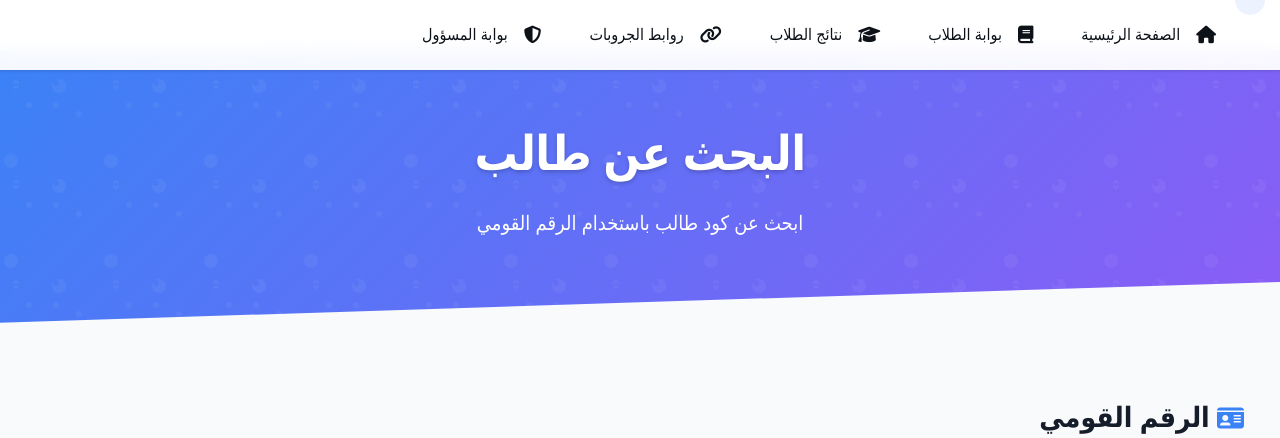
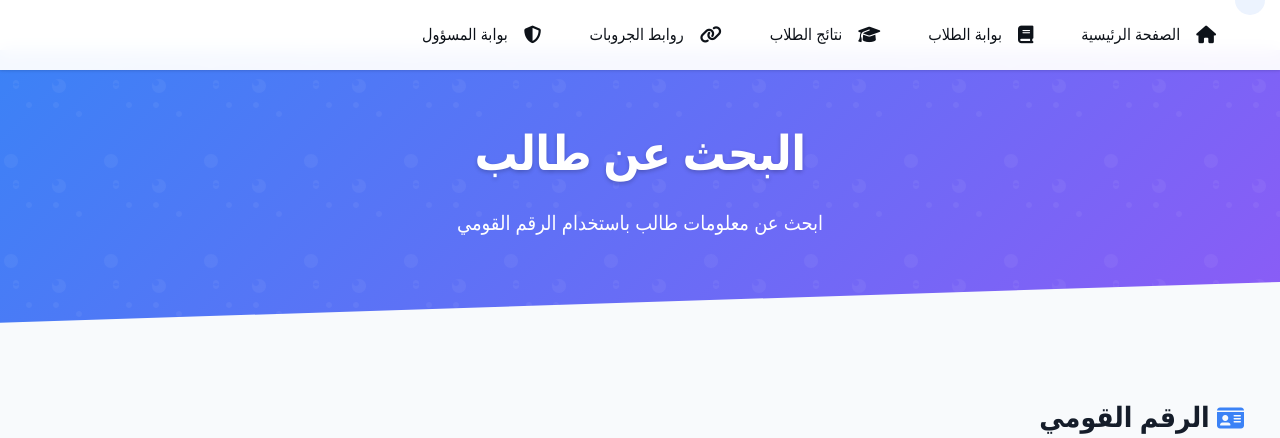
Before and after one commit to iChiwi/fciportal, a PHP site: page /studentcode/home.php in a window 1280 px wide. Shown: the top 438 px of the page. Run offline with PHP 8.4, Linux system fonts and the light colour scheme.

Commit message:
update: page description

```diff
--- a/studentcode/home.php
+++ b/studentcode/home.php
@@ -61,7 +61,7 @@
     <header>
         <div class="header-content">
             <h1>البحث عن طالب</h1>
-            <p>ابحث عن كود طالب باستخدام الرقم القومي</p>
+            <p>ابحث عن معلومات طالب باستخدام الرقم القومي</p>
         </div>
     </header>
 
```
